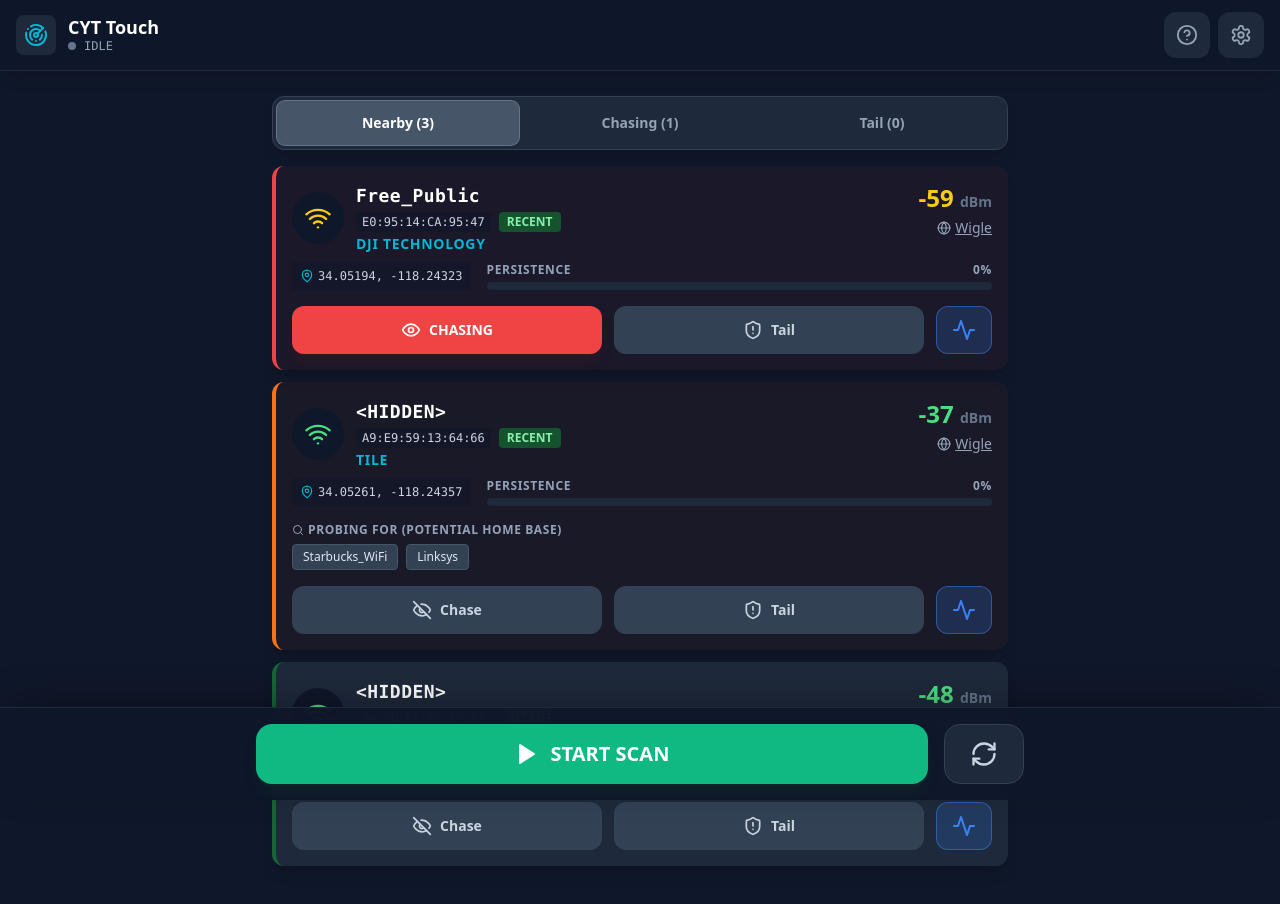
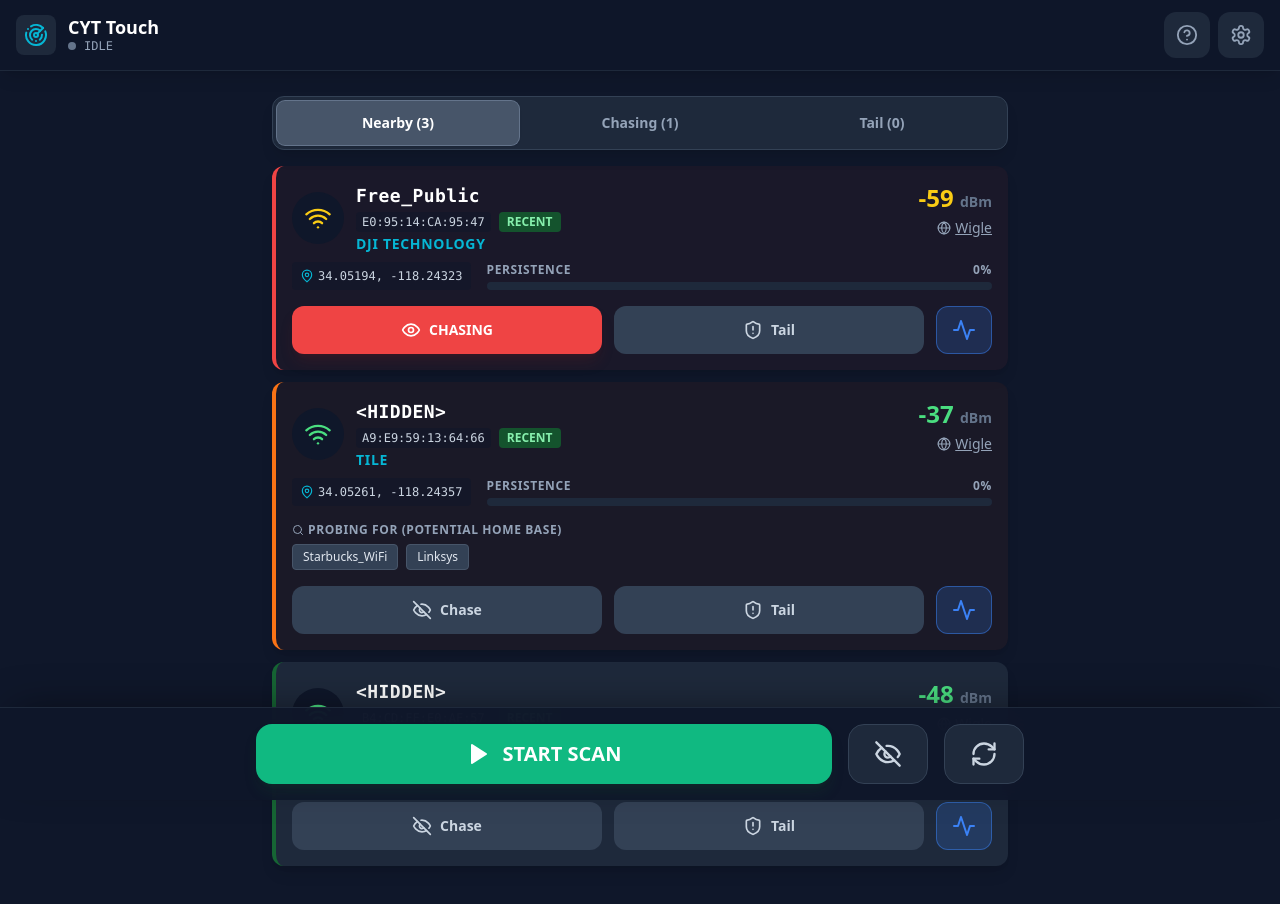
Before and after one commit to gottapro/CYT_Touch, a React (Vite) app: page / in a window 1280 px wide. Shown: the top 904 px of the page. Built offline with nearby package versions, Linux system fonts and the light colour scheme; no server answers.

Commit message:
new App.tsx

```diff
--- a/App.tsx
+++ b/App.tsx
@@ -1,5 +1,5 @@
 import React, { useState, useEffect, useCallback, useRef } from 'react';
-import { Radar, Settings, Play, Square, Search, AlertCircle, RefreshCw, HelpCircle, Thermometer } from 'lucide-react';
+import { Radar, Settings, Play, Square, Search, AlertCircle, RefreshCw, HelpCircle, Thermometer, EyeOff } from 'lucide-react';
 import { WifiDevice, DeviceType, ThreatLevel, AnalysisResult, AppSettings, GPSCoordinate } from './types';
 import { DeviceCard } from './components/DeviceCard';
 import { AnalysisModal } from './components/AnalysisModal';
@@ -448,6 +448,11 @@ const App: React.FC = () => {
     setDevices(prev => prev.map(d => d.mac === mac ? { ...d, isTracked: !d.isTracked, isIgnored: false } : d));
   };
 
+  const handleTailAll = () => {
+    // Ignore all devices that are NOT currently being tracked
+    setDevices(prev => prev.map(d => d.isTracked ? d : { ...d, isIgnored: true }));
+  };
+
   const handleAnalyze = async (device: WifiDevice) => {
     setSelectedDevice(device);
     setAnalysisModalOpen(true);
@@ -614,6 +619,14 @@ const App: React.FC = () => {
 
             <button
               className="flex-none w-20 bg-slate-800 text-slate-300 rounded-2xl flex items-center justify-center border border-slate-700 active:bg-slate-700 active:scale-95 transition-all"
+              onClick={handleTailAll}
+              aria-label="Tail All"
+            >
+              <EyeOff size={28} />
+            </button>
+
+            <button
+              className="flex-none w-20 bg-slate-800 text-slate-300 rounded-2xl flex items-center justify-center border border-slate-700 active:bg-slate-700 active:scale-95 transition-all"
               onClick={() => setDevices([])}
               aria-label="Clear List"
             >
```
